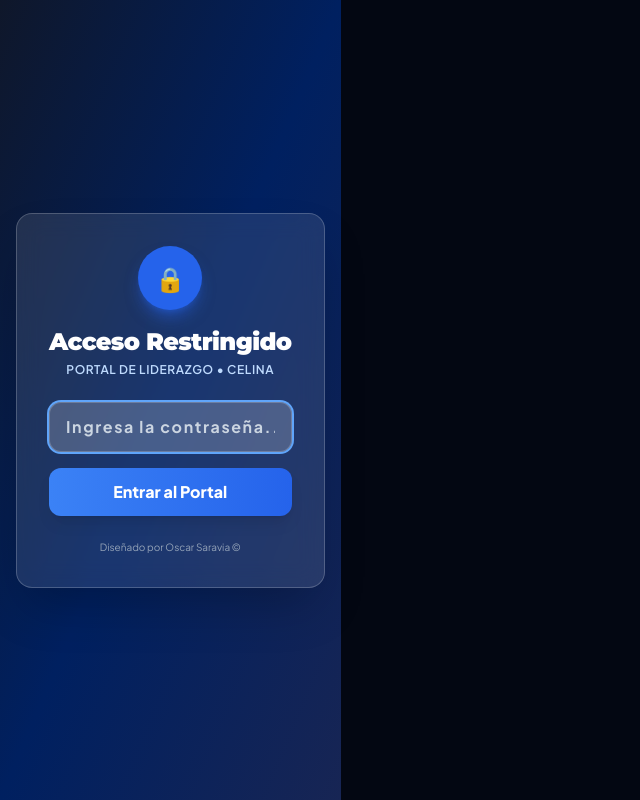
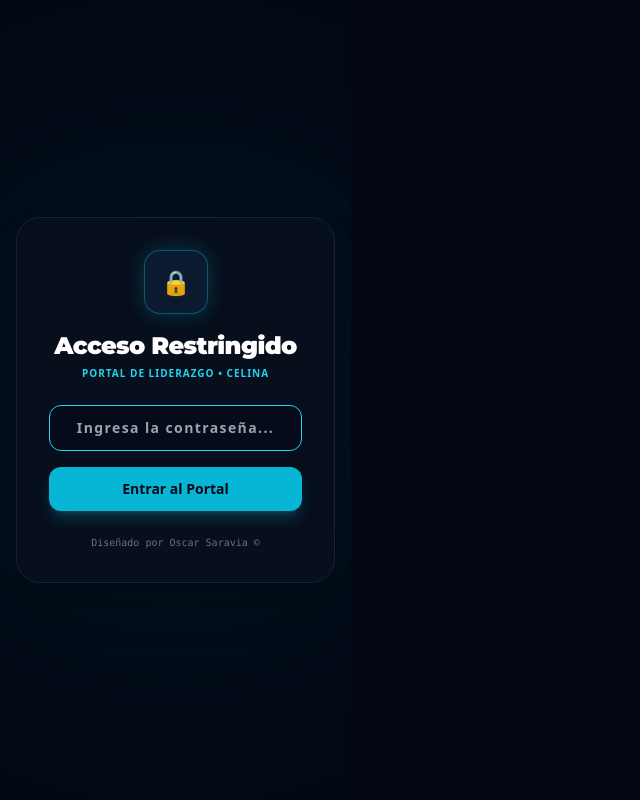
Before and after one commit to huguitoadm-OHSL/portal-celina, a React (Vite) app: page / in a window 1280 px wide. Shown: the whole page, without its empty margins (0-640 px from the left). Built offline with nearby package versions, Linux system fonts and the light colour scheme.

Commit message:
Update App.jsx

```diff
--- a/src/App.jsx
+++ b/src/App.jsx
@@ -18,7 +18,7 @@ import LiquidacionContado from './views/LiquidacionContado';
 import SolicitudesCodigo from './views/SolicitudesCodigo';
 import RecalcularPlan from './views/RecalcularPlan';
 import ConsolidacionLotes from './views/ConsolidacionLotes';
-import EliminacionPenalidades from './views/EliminacionPenalidades'; // <-- ¡NUEVA IMPORTACIÓN!
+import EliminacionPenalidades from './views/EliminacionPenalidades';
 
 // Vistas - Trámites Generales
 import ValidacionLlamada from './views/ValidacionLlamada';
@@ -35,9 +35,9 @@ import PostulanteNuevo from './views/PostulanteNuevo';
 import SolicitudMemorandum from './views/SolicitudMemorandum';
 
 export default function App() {
-  const [activeTab, setActiveTab] = useState('dashboard');
+  const [activeTab, setActiveTab] = useState('descuento');
   const [isSidebarOpen, setIsSidebarOpen] = useState(false);
-  const [supervisorDestino, setSupervisorDestino] = useState(''); // <-- ESTADO FALTANTE AGREGADO
+  const [supervisorDestino, setSupervisorDestino] = useState('');
 
   useEffect(() => {
     const root = document.getElementById('root');
@@ -47,12 +47,14 @@ export default function App() {
       root.style.padding = '0';
       root.style.margin = '0';
       root.style.textAlign = 'left';
+      root.style.backgroundColor = '#030712';
     }
     document.body.style.margin = '0';
-    document.body.style.display = 'block';
+    document.body.style.backgroundColor = '#030712';
+    document.body.style.overflowX = 'hidden';
   }, []);
 
-  // ================= ESCUDO DE ENTRADA CORREGIDO =================
+  // ================= ESCUDO DE ENTRADA SCI-FI =================
   const [autenticado, setAutenticado] = useState(() => {
     return localStorage.getItem('acceso_portal_master') === 'PERMITIDO';
   });
@@ -61,7 +63,6 @@ export default function App() {
 
   const verificarPassword = (e) => {
     e.preventDefault();
-    // 🟢 CORRECCIÓN DE SEGURIDAD: Clave maestra actualizada y encriptada
     if (passInput.trim() === 'ELSEÑORESMIPASTOR') {
       localStorage.setItem('acceso_portal_master', 'PERMITIDO');
       setAutenticado(true);
@@ -73,13 +74,14 @@ export default function App() {
 
   if (!autenticado) {
     return (
-      <div className="flex items-center justify-center min-h-screen bg-gradient-to-br from-slate-900 via-[#002060] to-blue-950 p-4">
-        <div className="bg-white/10 backdrop-blur-md p-8 rounded-2xl border border-white/20 shadow-2xl max-w-sm w-full text-center animate-in fade-in zoom-in duration-500">
-          <div className="w-16 h-16 bg-blue-600 rounded-full flex items-center justify-center mx-auto mb-4 shadow-lg shadow-blue-600/50">
+      <div className="flex items-center justify-center min-h-screen bg-[#030712] p-4 relative overflow-hidden font-sans">
+        <div className="absolute top-1/2 left-1/2 -translate-x-1/2 -translate-y-1/2 w-[500px] h-[500px] bg-cyan-500/10 rounded-full blur-[140px] pointer-events-none"></div>
+        <div className="bg-[#070e1c] border border-[#14233c] p-8 rounded-3xl shadow-2xl max-w-sm w-full text-center relative z-10 backdrop-blur-xl">
+          <div className="w-16 h-16 bg-[#0c1a30] border border-cyan-500/40 rounded-2xl flex items-center justify-center mx-auto mb-4 shadow-[0_0_20px_rgba(0,229,255,0.2)]">
             <span className="text-2xl">🔒</span>
           </div>
-          <h2 className="text-2xl font-black text-white mb-1">Acceso Restringido</h2>
-          <p className="text-xs text-blue-200 mb-6 uppercase tracking-wider font-semibold">Portal de Liderazgo • Celina</p>
+          <h2 className="text-2xl font-black text-white mb-1 tracking-tight">Acceso Restringido</h2>
+          <p className="text-[10px] text-cyan-400 mb-6 uppercase tracking-widest font-black">Portal de Liderazgo • Celina</p>
 
           <form onSubmit={verificarPassword} className="space-y-4">
             <div>
@@ -89,18 +91,18 @@ export default function App() {
                 value={passInput}
                 onChange={(e) => setPassInput(e.target.value)}
                 placeholder="Ingresa la contraseña..."
-                className={`w-full px-4 py-3 rounded-xl bg-white/20 border ${errorPass ? 'border-red-500 text-red-200 placeholder:text-red-300 bg-red-500/10' : 'border-white/20 text-white placeholder:text-slate-300'} font-bold text-center tracking-widest outline-none focus:ring-2 focus:ring-blue-400 transition-all`}
+                className={`w-full px-4 py-3 rounded-xl bg-[#050b18] border ${errorPass ? 'border-rose-500 text-rose-300' : 'border-[#1e3a5f] text-white focus:border-cyan-400'} font-bold text-center tracking-widest outline-none transition-all text-sm`}
               />
-              {errorPass && <p className="text-xs font-bold text-red-400 mt-2">❌ Contraseña incorrecta</p>}
+              {errorPass && <p className="text-xs font-bold text-rose-400 mt-2">❌ Contraseña incorrecta</p>}
             </div>
             <button
               type="submit"
-              className="w-full py-3 bg-gradient-to-r from-blue-500 to-blue-600 hover:from-blue-600 hover:to-blue-700 text-white font-black rounded-xl shadow-lg transition-all transform hover:scale-[1.02]"
+              className="w-full py-3 bg-cyan-500 hover:bg-cyan-400 text-slate-950 font-black rounded-xl shadow-lg shadow-cyan-500/25 transition-all transform active:scale-95 text-sm"
             >
               Entrar al Portal
             </button>
           </form>
-          <p className="text-[10px] text-slate-400 mt-6">Diseñado por Oscar Saravia ©</p>
+          <p className="text-[10px] text-slate-500 mt-6 font-mono">Diseñado por Oscar Saravia ©</p>
         </div>
       </div>
     );
@@ -115,7 +117,7 @@ export default function App() {
       case 'diaria': return <ProyeccionDiaria />;
       case 'seguimiento': return <SeguimientoVentas />;
 
-      // 2. Operaciones (Cotizaciones y Recompras)
+      // 2. Operaciones
       case 'amortizacion': return <SimuladorAmortizacion />;
       case 'recompra': return <Recompra />;
       case 'descuento': return <DescuentosCampanas />;
@@ -125,7 +127,7 @@ export default function App() {
       case 'solicitudesCodigo': return <SolicitudesCodigo />;
       case 'recalcular': return <RecalcularPlan />;
       case 'consolidacion': return <ConsolidacionLotes />;
-      case 'penalidades': return <EliminacionPenalidades/>; // <-- ¡NUEVA RUTA DE CONSOLIDACIÓN!
+      case 'penalidades': return <EliminacionPenalidades/>;
 
       // 3. Trámites Generales
       case 'llamada': return <ValidacionLlamada />;
@@ -134,7 +136,7 @@ export default function App() {
       case 'seguro': return <SeguroVida />;
       case 'pendienteValidacion': return <PendienteValidacion />;
 
-      // 4. Recursos Humanos (RRHH)
+      // 4. Recursos Humanos
       case 'renuncia': return <CartaRenuncia />;
       case 'altaCrm': return <AltaCRM />;
       case 'evaluacion': return <EvaluacionFinMes />;
@@ -143,17 +145,16 @@ export default function App() {
 
       default:
         return (
-          <div className="flex flex-col items-center justify-center h-full text-slate-500">
-            <h2 className="text-2xl font-bold mb-2">Vista en construcción</h2>
-            <p>Módulo no encontrado.</p>
+          <div className="flex flex-col items-center justify-center h-full text-slate-500 py-20">
+            <h2 className="text-xl font-bold mb-1 text-slate-300">Vista en optimización</h2>
+            <p className="text-xs">Módulo en proceso de carga.</p>
           </div>
         );
     }
   };
 
   return (
-    <div className="min-h-screen bg-[#f8fafc] bg-[radial-gradient(#e5e7eb_1px,transparent_1px)] [background-size:16px_16px] flex flex-col md:flex-row font-sans selection:bg-indigo-100 selection:text-indigo-900 overflow-hidden">
-
+    <div className="min-h-screen bg-[#030712] text-slate-100 flex flex-col md:flex-row font-sans w-full overflow-x-hidden">
       <MobileHeader onMenuClick={() => setIsSidebarOpen(true)} />
 
       <Sidebar
@@ -161,15 +162,14 @@ export default function App() {
         setActiveTab={setActiveTab}
         isOpen={isSidebarOpen}
         closeSidebar={() => setIsSidebarOpen(false)}
-        setSupervisorDestino={setSupervisorDestino} // <-- CORRECCIÓN: Conexión de estado real
+        setSupervisorDestino={setSupervisorDestino}
       />
 
-      <div className="flex-1 overflow-auto p-4 md:p-8 lg:p-10 w-full h-[calc(100vh-72px)] md:h-screen">
+      <main className="flex-1 overflow-y-auto overflow-x-hidden p-3 sm:p-5 md:p-8 w-full min-h-[calc(100vh-64px)] md:min-h-screen bg-[#030712]">
         <div className="max-w-[1600px] mx-auto w-full pb-10">
           {renderContent()}
         </div>
-      </div>
-
+      </main>
     </div>
   );
 }
```
